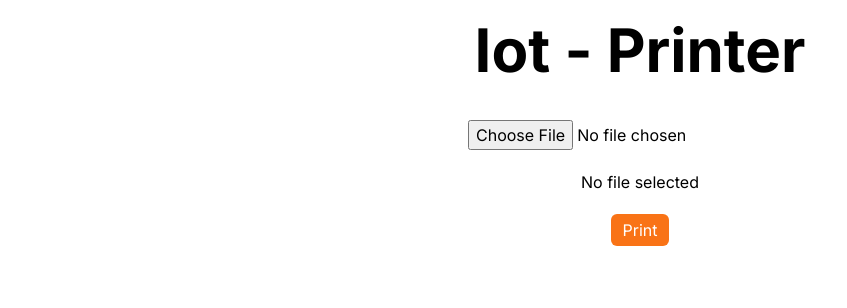
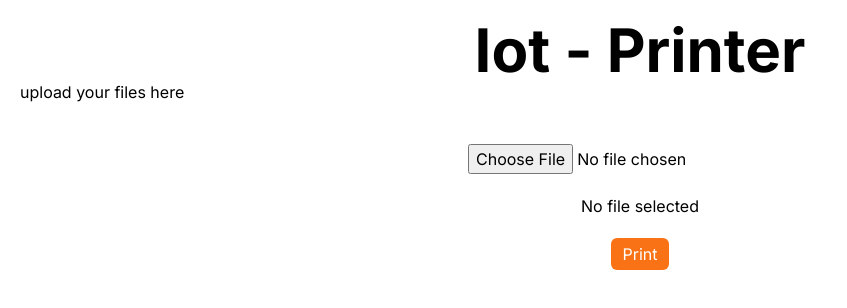
Before and after one commit to DawoodKhatri/iot-printer-web, a Next.js app: page / in a window 1280 px wide. Shown: the top 308 px of the page, without its empty margins (0-847 px from the left). Built offline with nearby package versions, Linux system fonts and the light colour scheme.

Commit message:
Update page.js

```diff
--- a/app/page.js
+++ b/app/page.js
@@ -25,6 +25,7 @@ export default function Home() {
     <main>
       <div className="p-5">
         <h1 className="text-center text-6xl font-bold">Iot - Printer</h1>
+    <h3>upload your files here</h3>
       </div>
       <div className="p-5 text-center">
         <input type="file" onChange={handleFile} />
```
